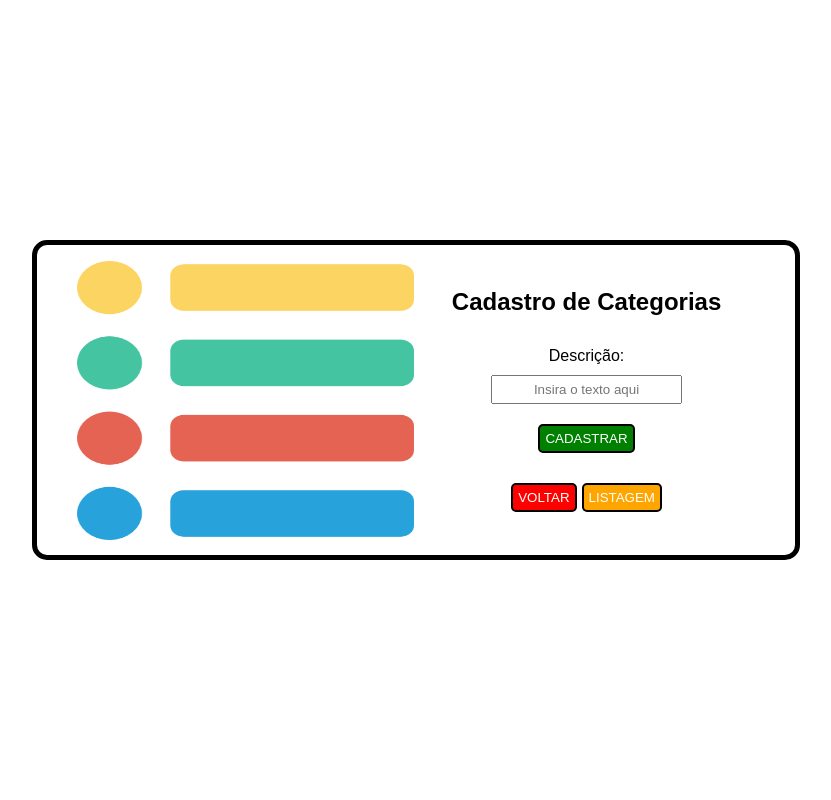
After one commit to PabloValentin94/Projeto_Vendas_Web, a PHP site: page /View/Modules/Categorias/CadastroCategorias.php in a window 1280 px wide. The commit adds this page. Shown: the whole page, without its empty margins (224-1055 px from the left). Run offline with PHP 8.4, Linux system fonts and the light colour scheme.

Commit message:
Criando a tela de cadastro de categorias.

```diff
--- /dev/null
+++ b/App/View/Modules/Categorias/CSS/Cadastro.css
@@ -0,0 +1,139 @@
+* {
+
+    box-sizing: border-box;
+    margin: 0px;
+    padding: 0px;
+    font-family: Arial, Helvetica, sans-serif;
+
+}
+
+body {
+
+    height: 100vh;
+    width: 100vw;
+    display: flex;
+    flex-direction: row;
+    align-items: center;
+    justify-content: center;
+
+}
+
+#container {
+
+    height: 40%;
+    width: 60%;
+    display: flex;
+    flex-direction: row;
+    align-items: center;
+    justify-content: center;
+    background-color: transparent;
+    border: 5px solid #000000;
+    border-radius: 15px;
+
+}
+
+#banner {
+
+    height: 90%;
+    width: 45%;
+    background-image: url("/View/Modules/Categorias/Images/Favicon.png");
+    background-size: 100% 100%;
+    background-repeat: no-repeat;
+
+}
+
+#conteudo {
+
+    height: 90%;
+    width: 45%;
+    display: flex;
+    flex-direction: column;
+    align-items: center;
+    justify-content: center;
+    background-color: transparent;
+
+}
+
+#campos {
+
+    height: 60%;
+    width: 90%;
+    display: flex;
+    flex-direction: column;
+    align-items: center;
+    justify-content: center;
+
+}
+
+#form {
+
+    height: 30%;
+    width: 90%;
+    display: flex;
+    flex-direction: column;
+    align-items: center;
+    justify-content: center;
+
+}
+
+#form input {
+
+    text-align: center;
+    margin-top: 10px;
+    margin-bottom: 20px;
+    padding: 5px;
+
+}
+
+#botoes {
+
+    height: 10%;
+    width: 90%;
+    display: flex;
+    flex-direction: row;
+    align-items: center;
+    justify-content: center;
+
+}
+
+#conteudo button {
+
+    padding: 5px;
+    border: 2px solid #000000;
+    border-radius: 5px;
+    color: #FFFFFF;
+
+}
+
+#conteudo button:hover {
+
+    cursor: pointer;
+
+}
+
+#form button {
+
+    background-color: #008000;
+
+}
+
+#btn_voltar {
+
+    margin-right: 2.5px;
+    background-color: #FF0000;
+
+}
+
+#btn_listagem {
+
+    margin-left: 2.5px;
+    background-color: #FFA500;
+
+}
+
+#botoes a {
+
+    text-decoration: none;
+    color: #FFFFFF;
+
+}
--- /dev/null
+++ b/App/View/Modules/Categorias/CadastroCategorias.php
@@ -0,0 +1,56 @@
+<!DOCTYPE html>
+
+<html lang="pt-br">
+
+    <head>
+
+        <meta charset="UTF-8">
+        <meta http-equiv="X-UA-Compatible" content="IE=edge">
+        <meta name="viewport" content="width=device-width, initial-scale=1.0">
+
+        <link rel="shortcut icon" href="/View/Modules/Categorias/Images/Favicon.png">
+
+        <link rel="stylesheet" type="text/css" href="/View/Modules/Categorias/CSS/Cadastro.css">
+
+        <title> Cadastro de Categorias </title>
+
+    </head>
+
+    <body>
+
+        <div id="container">
+
+            <div id="banner">  </div>
+
+            <div id="conteudo">
+
+                <h2> Cadastro de Categorias </h2>
+
+                <div id="campos">
+
+                    <form action="/categorias/cadastro/salvar" method="post" id="form">
+
+                        <label for="descricao"> Descrição: </label>
+                        <input type="text" name="descricao" maxlength="100" minlength="4"
+                        placeholder="Insira o texto aqui" required>
+
+                        <button type="submit"> CADASTRAR </button>
+
+                    </form>
+
+                </div>
+
+                <div id="botoes">
+
+                    <button id="btn_voltar"> <a href="/"> VOLTAR </a> </button>
+                    <button id="btn_listagem"> <a href="/categorias/listagem"> LISTAGEM </a> </button>
+
+                </div>
+
+            </div>
+
+        </div>
+
+    </body>
+
+</html>
```
Also changed, not shown: App/Controller/CategoriasController.php (added, +24 -0 lines), App/Rotas.php (+13 -0 lines), App/View/Modules/Categorias/CSS/Listagem.css (added), App/View/Modules/Categorias/Images/Favicon.png (added), App/View/Modules/Cidades/CSS/Styles.css (added), App/View/Modules/Cidades/Images/Favicon.png (added), App/View/Modules/Marcas/CSS/Styles.css (added), App/View/Modules/Marcas/Images/Favicon.png (added), 2 other files.
